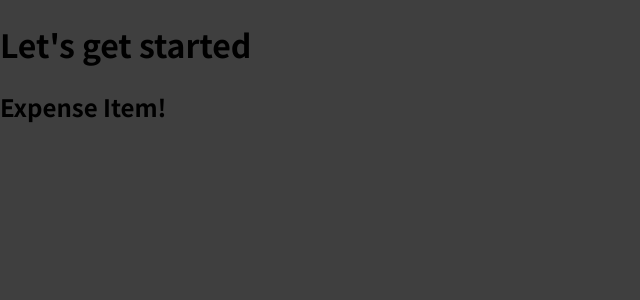
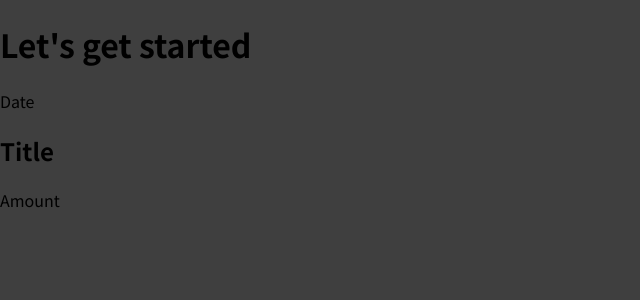
Before and after one commit to wingedblackcat/academind-react-complete-guide, a React (Create React App) app: page / in a window 1280 px wide. Shown: the top 300 px of the page, without its empty margins (0-640 px from the left). Built offline with nearby package versions, Linux system fonts and the light colour scheme.

Commit message:
feat: add prettier and running it

```diff
--- a/src/App.js
+++ b/src/App.js
@@ -1,10 +1,10 @@
-import ExpenseItem from "./components/ExpenseItem";
+import ExpenseItem from './components/ExpenseItem';
 
 function App() {
   return (
     <div>
       <h1>Let's get started</h1>
-        <ExpenseItem></ExpenseItem>
+      <ExpenseItem></ExpenseItem>
     </div>
   );
 }
--- a/src/components/ExpenseItem.js
+++ b/src/components/ExpenseItem.js
@@ -1,5 +1,13 @@
 function ExpenseItem() {
-    return <h2>Expense Item!</h2>
+  return (
+    <div>
+      <div>Date</div>
+      <div>
+        <h2>Title</h2>
+        <div>Amount</div>
+      </div>
+    </div>
+  );
 }
 
 export default ExpenseItem;
--- a/src/reportWebVitals.js
+++ b/src/reportWebVitals.js
@@ -1,4 +1,4 @@
-const reportWebVitals = onPerfEntry => {
+const reportWebVitals = (onPerfEntry) => {
   if (onPerfEntry && onPerfEntry instanceof Function) {
     import('web-vitals').then(({ getCLS, getFID, getFCP, getLCP, getTTFB }) => {
       getCLS(onPerfEntry);
```
Also changed, not shown: package.json (+12 -9 lines), .prettierrc.json (added), src/index.css (line endings or trailing spaces), 1 other file (tests, documents, lock files or other folders).
